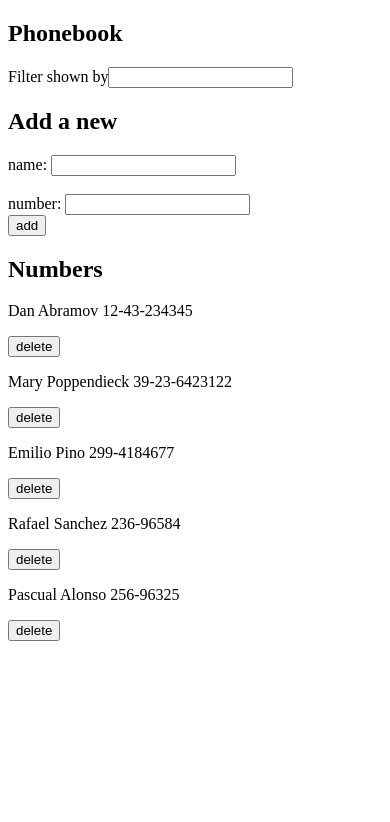
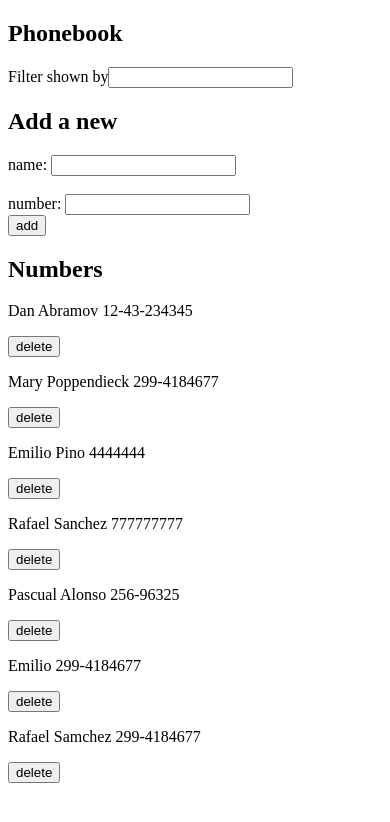
Before and after one commit to pinoen/fullstack, a React (Create React App) app in the folder part2/phonebook/: page / in a window 390 px wide. Shown: the top 822 px of the page. Built offline with nearby package versions, Linux system fonts and the light colour scheme; data requests are answered from the project's data file.

Commit message:
exercise 2.15 the phonebook step 10 done

```diff
--- a/part2/phonebook/db.json
+++ b/part2/phonebook/db.json
@@ -7,23 +7,33 @@
     },
     {
       "name": "Mary Poppendieck",
-      "number": "39-23-6423122",
+      "number": "299-4184677",
       "id": 4
     },
     {
       "name": "Emilio Pino",
-      "number": "299-4184677",
+      "number": "4444444",
       "id": 5
     },
     {
       "name": "Rafael Sanchez",
-      "number": "236-96584",
+      "number": "777777777",
       "id": 6
     },
     {
       "name": "Pascual Alonso",
       "number": "256-96325",
       "id": 7
+    },
+    {
+      "name": "Emilio",
+      "number": "299-4184677",
+      "id": 8
+    },
+    {
+      "name": "Rafael Samchez",
+      "number": "299-4184677",
+      "id": 9
     }
   ]
 }
--- a/part2/phonebook/src/App.js
+++ b/part2/phonebook/src/App.js
@@ -1,5 +1,6 @@
 import { useEffect, useState } from 'react'
 import personService from './services/person'
+import person from './services/person'
 
 const App = () => {
   const [persons, setPersons] = useState([])
@@ -19,7 +20,7 @@ const App = () => {
     setSearchWord(e.target.value)
   }
 
-  const filteredArray = persons.filter(person => person.name.toLocaleLowerCase().includes(searchWord.toLowerCase()));
+  const filteredArray = persons.filter(person => person.name.toLowerCase().includes(searchWord.toLowerCase()));
 
   const handleChange = (e) => {
     const { name, value } = e.target
@@ -34,12 +35,18 @@ const App = () => {
   const handleSubmit = (e) => {
     e.preventDefault()
     if (persons.some(person => person.name === newName.name)) {
-      alert(`${newName.name} is already added to phonebook`)
+      if (window.confirm(`${newName.name} is already added to phonebook, replace the old number with a new one?`)) {
+        const targetedId = persons.filter(person => person.name === newName.name)[0].id;
+
+        personService.updatePerson(targetedId, newName).then(updatedPerson => {
+          setPersons(persons.map(person => person.id !== targetedId ? person : updatedPerson))
+        })
+      }
       setNewName({ name: '', number: '', id: '' })
     } else {
       personService.createPerson(newName)
-        .then(newPerson => {
-          setPersons(persons.concat(newPerson))
+        .then(createdPerson => {
+          setPersons(persons.concat(createdPerson))
           setNewName({ name: '', number: '', id: '' })
         })
     }
--- a/part2/phonebook/src/services/person.js
+++ b/part2/phonebook/src/services/person.js
@@ -17,4 +17,9 @@ const deletePerson = (id) => {
   return req.then(res => res.data)
 }
 
-export default { getPersons, createPerson, deletePerson }
+const updatePerson = (id, person) => {
+  const req = axios.put(`${url}/${id}`, person)
+  return req.then(res => res.data)
+}
+
+export default { getPersons, createPerson, deletePerson, updatePerson }
```
